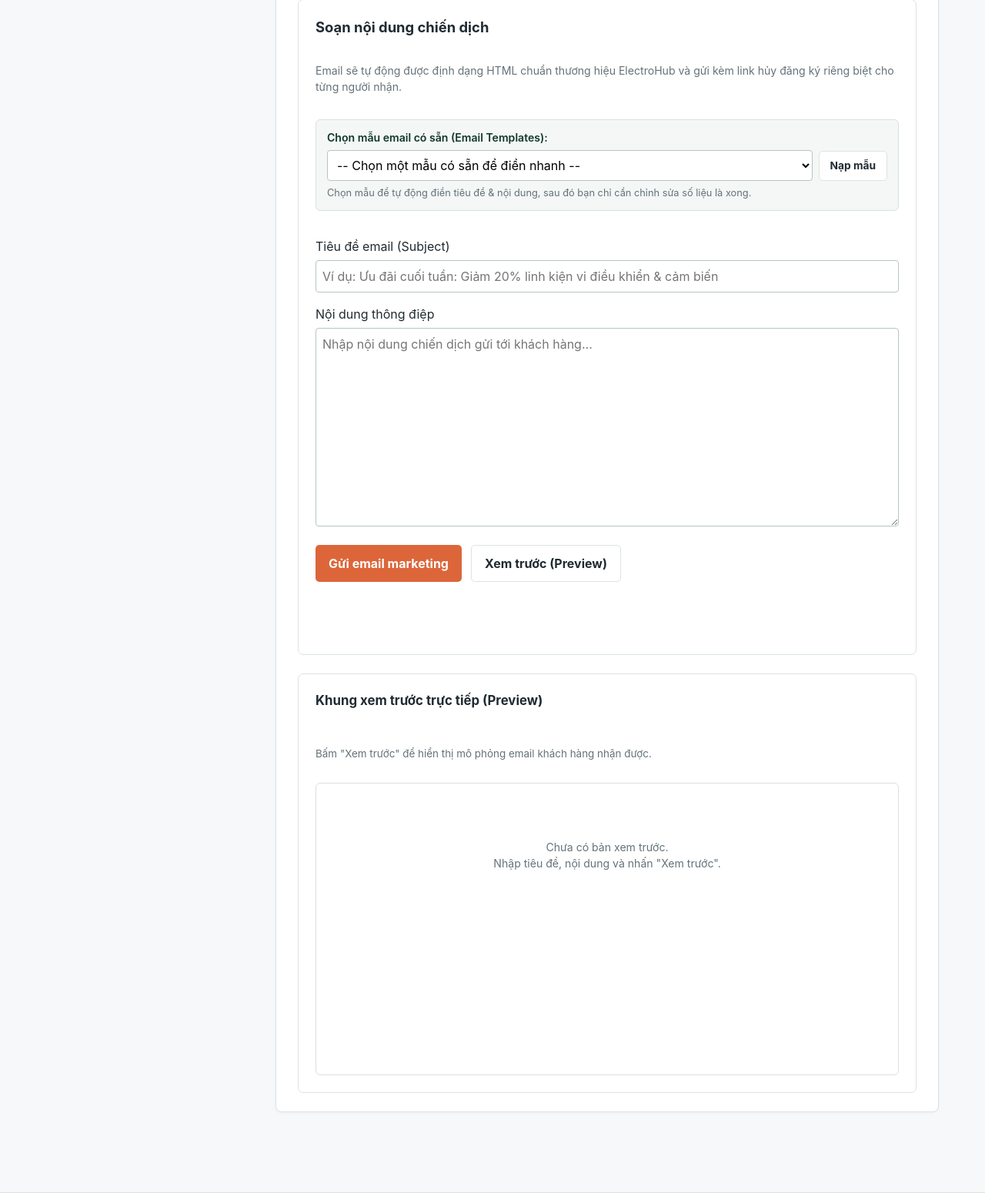
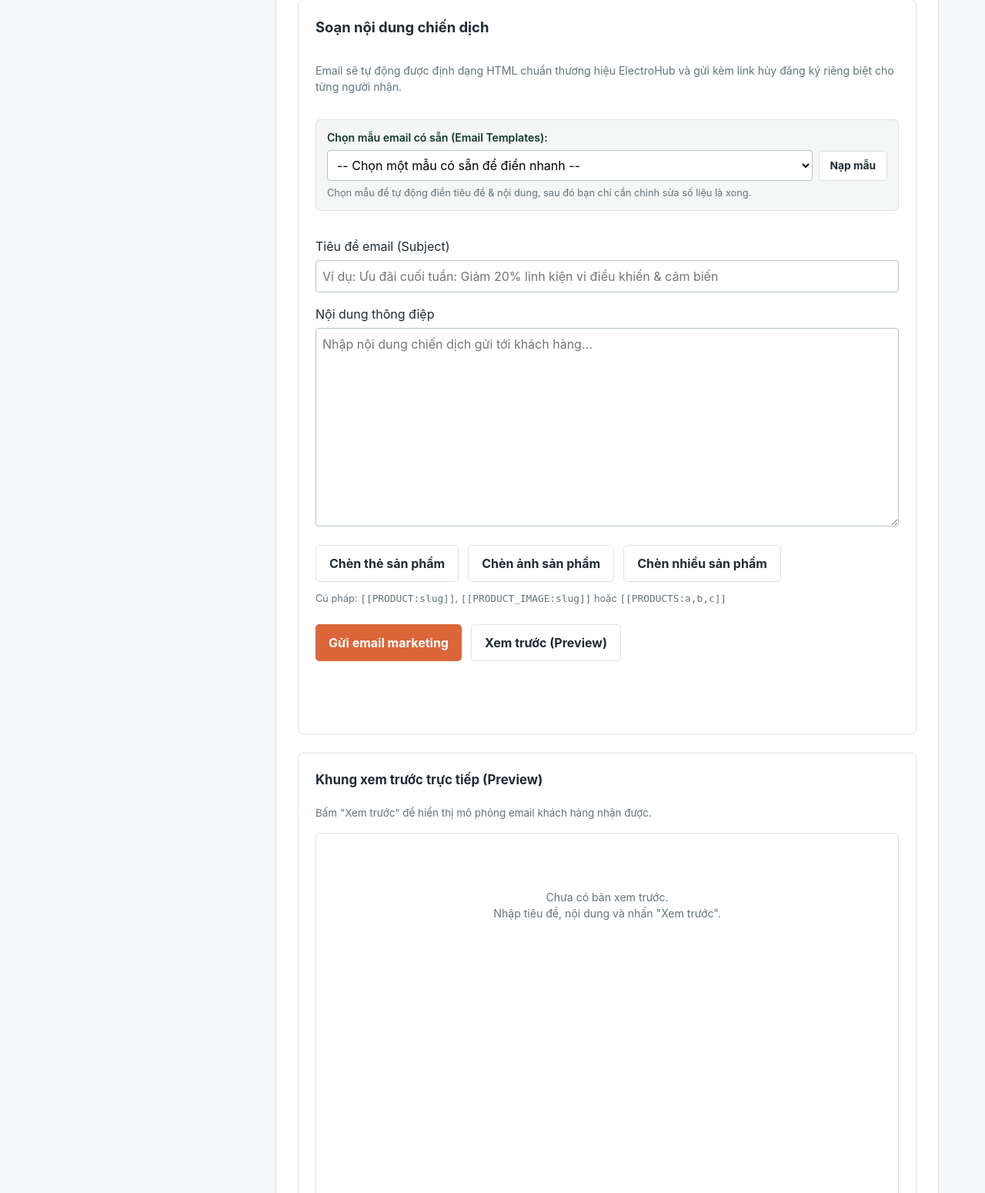
Before and after one commit to VanDung-dev/ElectroHub, a FastAPI app: template app/templates/admin/newsletter.html in a window 1280 px wide. Shown: the part 547-2097 px from the top of the page at 77% size. Run offline with FastAPI, Linux system fonts and the light colour scheme; the template is opened without the code that fills it, so the values that code supplies are empty; parts of the project's set-up code (start-up, migrations or seed data) failed here and were passed over; some libraries are stand-ins or nearby versions.

Commit message:
feat: add product placeholders to email campaigns and picker UI
- app/services/email_service.py: resolve [[PRODUCT:slug]], [[PRODUCT_IMAGE:slug]], and [[PRODUCTS:a,b,c]] placeholders to rendered HTML cards using product lookup by ID, slug, or SKU.
- app/templates/emails/campaign.html: render product card and image paragraphs without extra wrapping.
- app/templates/admin/newsletter.html: add insert buttons for single product, product image, and multi-select; include product picker modal with search and selection UI.
- app/static/js/store.js: implement product picker modal logic, multi-select mode, and textarea insertion; increase preview iframe height to 960px.

```diff
--- a/app/static/js/store.js
+++ b/app/static/js/store.js
@@ -789,7 +789,7 @@ document.querySelector("[data-preview-btn]")?.addEventListener("click", async ()
     });
     const iframe = document.createElement("iframe");
     iframe.style.width = "100%";
-    iframe.style.height = "480px";
+    iframe.style.height = "960px";
     iframe.style.border = "none";
     iframe.srcdoc = res.html;
     container.innerHTML = "";
@@ -797,6 +797,246 @@ document.querySelector("[data-preview-btn]")?.addEventListener("click", async ()
   } catch (error) {
     container.innerHTML = `<p style="color: #b54c28;">Lỗi xem trước: ${escapeHtml(error.message)}</p>`;
   }
+});
+
+let _productPickerCache = [];
+
+function updateMultiSelectUI() {
+  const modal = document.querySelector("[data-product-picker-modal]");
+  const selDiv = document.querySelector("[data-product-picker-selected]");
+  const multiBtn = document.querySelector("[data-product-picker-insert-selected]");
+  if (!modal) return;
+  const selected = modal._selectedProducts || [];
+  if (modal.dataset.multiSelect === "true") {
+    if (selDiv) {
+      selDiv.style.display = "block";
+      if (!selected.length) {
+        selDiv.textContent = "Chưa chọn sản phẩm nào";
+      } else {
+        selDiv.innerHTML = `Đã chọn: <strong>${selected.length}</strong> sản phẩm - ${selected.map((s) => escapeHtml(s)).join(", ")}`;
+      }
+    }
+    if (multiBtn) {
+      multiBtn.style.display = "inline-flex";
+      multiBtn.disabled = selected.length === 0;
+    }
+  } else {
+    if (selDiv) { selDiv.style.display = "none"; selDiv.textContent = ""; }
+    if (multiBtn) multiBtn.style.display = "none";
+  }
+}
+
+async function loadProductPicker(query = "") {
+  const listEl = document.querySelector("[data-product-picker-list]");
+  if (!listEl) return;
+  listEl.innerHTML = `<p style="color: var(--muted);">Đang tải danh sách sản phẩm…</p>`;
+  try {
+    const res = await request("/api/v1/admin/products");
+    let items = res.items || [];
+    if (query) {
+      const q = query.toLowerCase();
+      items = items.filter((p) =>
+        (p.name && p.name.toLowerCase().includes(q)) ||
+        (p.sku && p.sku.toLowerCase().includes(q)) ||
+        (p.slug && p.slug.toLowerCase().includes(q))
+      );
+    }
+    _productPickerCache = items;
+    const modal = document.querySelector("[data-product-picker-modal]");
+    const isMulti = modal?.dataset.multiSelect === "true";
+    const selected = modal?._selectedProducts || [];
+    if (!items.length) {
+      listEl.innerHTML = `<p style="color: var(--muted);">Không tìm thấy sản phẩm nào.</p>`;
+      updateMultiSelectUI();
+      return;
+    }
+    listEl.innerHTML = items
+      .map((p) => {
+        const isSelected = selected.includes(p.slug);
+        return `
+      <button type="button" data-insert-product-id="${escapeHtml(p.slug)}" style="text-align:left; border:1px solid ${isSelected ? '#12372a' : '#e5e7eb'}; border-radius:8px; padding:10px; display:flex; gap:10px; align-items:center; background:${isSelected ? '#f0f7f4' : '#fff'}; cursor:pointer; box-shadow: ${isSelected ? '0 0 0 1px #12372a inset' : 'none'};">
+        <img src="${escapeHtml(p.image_url || "/static/img/product-placeholder.svg")}" alt="" style="width:64px; height:64px; object-fit:cover; border-radius:6px; border:1px solid #f0f0f0;">
+        <div style="flex:1; min-width:0;">
+          <div style="font-weight:600; font-size:0.95rem; color:#12372a; white-space:nowrap; overflow:hidden; text-overflow:ellipsis;">${escapeHtml(p.name)}</div>
+          <div style="font-size:0.85rem; color:var(--muted);">${p.sale_price != null && p.sale_price < p.price ? `<span style="text-decoration:line-through;">${Number(p.price).toLocaleString("vi-VN")}₫</span> <strong style="color:#d97706;">${Number(p.sale_price).toLocaleString("vi-VN")}₫</strong>` : `<strong>${Number(p.price).toLocaleString("vi-VN")}₫</strong>`}</div>
+          <div style="font-size:0.75rem; color:var(--muted);">SKU: ${escapeHtml(p.sku)} · Slug: ${escapeHtml(p.slug)}</div>
+        </div>
+        <span style="font-size:0.8rem; color:${isMulti ? (isSelected ? '#12372a' : 'var(--muted)') : 'var(--accent)'};">${isMulti ? (isSelected ? '✓ Đã chọn' : 'Chọn') : 'Chèn'}</span>
+      </button>
+    `;
+      })
+      .join("");
+    updateMultiSelectUI();
+  } catch (error) {
+    listEl.innerHTML = `<p style="color:#b54c28;">Lỗi tải sản phẩm: ${escapeHtml(error.message)}</p>`;
+  }
+}
+
+document.querySelector("[data-insert-product]")?.addEventListener("click", () => {
+  const modal = document.querySelector("[data-product-picker-modal]");
+  if (modal) {
+    modal.dataset.insertMode = "card";
+    modal.dataset.multiSelect = "false";
+    modal._selectedProducts = [];
+    const hint = document.querySelector("[data-product-picker-hint]");
+    if (hint) hint.innerHTML = 'Cú pháp sẽ được chèn: <code>[[PRODUCT:slug]]</code>';
+    const multiBtn = document.querySelector("[data-product-picker-insert-selected]");
+    if (multiBtn) multiBtn.style.display = "none";
+    const selDiv = document.querySelector("[data-product-picker-selected]");
+    if (selDiv) { selDiv.style.display = "none"; selDiv.textContent = ""; }
+    modal.style.display = "flex";
+    loadProductPicker(document.querySelector("[data-product-picker-search]")?.value || "");
+  }
+});
+
+document.querySelector("[data-insert-product-image]")?.addEventListener("click", () => {
+  const modal = document.querySelector("[data-product-picker-modal]");
+  if (modal) {
+    modal.dataset.insertMode = "image";
+    modal.dataset.multiSelect = "false";
+    modal._selectedProducts = [];
+    const hint = document.querySelector("[data-product-picker-hint]");
+    if (hint) hint.innerHTML = 'Cú pháp sẽ được chèn: <code>[[PRODUCT_IMAGE:slug]]</code>';
+    const multiBtn = document.querySelector("[data-product-picker-insert-selected]");
+    if (multiBtn) multiBtn.style.display = "none";
+    const selDiv = document.querySelector("[data-product-picker-selected]");
+    if (selDiv) { selDiv.style.display = "none"; selDiv.textContent = ""; }
+    modal.style.display = "flex";
+    loadProductPicker(document.querySelector("[data-product-picker-search]")?.value || "");
+  }
+});
+
+document.querySelector("[data-insert-products-multi]")?.addEventListener("click", () => {
+  const modal = document.querySelector("[data-product-picker-modal]");
+  if (modal) {
+    modal.dataset.insertMode = "card";
+    modal.dataset.multiSelect = "true";
+    modal._selectedProducts = [];
+    const hint = document.querySelector("[data-product-picker-hint]");
+    if (hint) hint.innerHTML = 'Sẽ chèn xếp dọc: <code>[[PRODUCTS:slug1,slug2,...]]</code>';
+    const multiBtn = document.querySelector("[data-product-picker-insert-selected]");
+    if (multiBtn) { multiBtn.style.display = "inline-flex"; multiBtn.disabled = true; }
+    const selDiv = document.querySelector("[data-product-picker-selected]");
+    if (selDiv) { selDiv.style.display = "block"; selDiv.textContent = "Chưa chọn sản phẩm nào"; }
+    modal.style.display = "flex";
+    loadProductPicker(document.querySelector("[data-product-picker-search]")?.value || "");
+    message("Chế độ chèn nhiều sản phẩm: click để chọn/bỏ chọn sản phẩm");
+  }
+});
+
+document.querySelectorAll("[data-product-picker-close]").forEach((btn) => {
+  btn.addEventListener("click", () => {
+    const modal = document.querySelector("[data-product-picker-modal]");
+    if (modal) {
+      modal.style.display = "none";
+      delete modal.dataset.insertMode;
+      delete modal.dataset.multiSelect;
+      modal._selectedProducts = [];
+    }
+  });
+});
+
+document.querySelector("[data-product-picker-modal]")?.addEventListener("click", (e) => {
+  if (e.target.matches("[data-product-picker-modal]")) {
+    e.target.style.display = "none";
+    delete e.target.dataset.insertMode;
+    delete e.target.dataset.multiSelect;
+    e.target._selectedProducts = [];
+  }
+});
+
+document.querySelector("[data-product-picker-search]")?.addEventListener("input", (e) => {
+  clearTimeout(window._prodPickerTimer);
+  window._prodPickerTimer = setTimeout(() => {
+    loadProductPicker(e.target.value.trim());
+  }, 250);
+});
+
+document.querySelector("[data-product-picker-refresh]")?.addEventListener("click", () => {
+  const search = document.querySelector("[data-product-picker-search]");
+  loadProductPicker(search?.value.trim() || "");
+});
+
+document.querySelector("[data-product-picker-list]")?.addEventListener("click", (e) => {
+  const btn = e.target.closest("[data-insert-product-id]");
+  if (!btn) return;
+  const slug = btn.dataset.insertProductId;
+  const modal = document.querySelector("[data-product-picker-modal]");
+  if (!modal) return;
+
+  if (modal.dataset.multiSelect === "true") {
+    if (!modal._selectedProducts) modal._selectedProducts = [];
+    const idx = modal._selectedProducts.indexOf(slug);
+    if (idx >= 0) {
+      modal._selectedProducts.splice(idx, 1);
+    } else {
+      modal._selectedProducts.push(slug);
+    }
+    updateMultiSelectUI();
+    // Re-render to show selection state
+    const search = document.querySelector("[data-product-picker-search]");
+    loadProductPicker(search?.value.trim() || "");
+    return;
+  }
+
+  const form = document.querySelector("[data-campaign]");
+  const bodyInput = form?.querySelector('[name="body"]');
+  if (!bodyInput) return;
+  const mode = modal?.dataset.insertMode || "card";
+  const insertText = mode === "image" ? ` [[PRODUCT_IMAGE:${slug}]] ` : ` [[PRODUCT:${slug}]] `;
+  if (document.selection) {
+    bodyInput.focus();
+    const sel = document.selection.createRange();
+    sel.text = insertText;
+  } else if (bodyInput.selectionStart || bodyInput.selectionStart === 0) {
+    const startPos = bodyInput.selectionStart;
+    const endPos = bodyInput.selectionEnd;
+    bodyInput.value = bodyInput.value.substring(0, startPos) + insertText + bodyInput.value.substring(endPos, bodyInput.value.length);
+    bodyInput.selectionStart = startPos + insertText.length;
+    bodyInput.selectionEnd = startPos + insertText.length;
+  } else {
+    bodyInput.value += insertText;
+  }
+  bodyInput.focus();
+  message(mode === "image" ? "Đã chèn ảnh sản phẩm vào nội dung email." : "Đã chèn thẻ sản phẩm vào nội dung email.");
+  if (modal) {
+    modal.style.display = "none";
+    delete modal.dataset.insertMode;
+    delete modal.dataset.multiSelect;
+    modal._selectedProducts = [];
+  }
+});
+
+document.querySelector("[data-product-picker-insert-selected]")?.addEventListener("click", () => {
+  const modal = document.querySelector("[data-product-picker-modal]");
+  const form = document.querySelector("[data-campaign]");
+  const bodyInput = form?.querySelector('[name="body"]');
+  if (!modal || !bodyInput) return;
+  const selected = modal._selectedProducts || [];
+  if (!selected.length) {
+    message("Vui lòng chọn ít nhất một sản phẩm");
+    return;
+  }
+  const insertText = ` [[PRODUCTS:${selected.join(",")}]] `;
+  if (document.selection) {
+    bodyInput.focus();
+    const sel = document.selection.createRange();
+    sel.text = insertText;
+  } else if (bodyInput.selectionStart || bodyInput.selectionStart === 0) {
+    const startPos = bodyInput.selectionStart;
+    const endPos = bodyInput.selectionEnd;
+    bodyInput.value = bodyInput.value.substring(0, startPos) + insertText + bodyInput.value.substring(endPos, bodyInput.value.length);
+    bodyInput.selectionStart = startPos + insertText.length;
+    bodyInput.selectionEnd = startPos + insertText.length;
+  } else {
+    bodyInput.value += insertText;
+  }
+  bodyInput.focus();
+  message(`Đã chèn ${selected.length} sản phẩm xếp dọc vào nội dung email.`);
+  modal.style.display = "none";
+  delete modal.dataset.insertMode;
+  delete modal.dataset.multiSelect;
+  modal._selectedProducts = [];
 });
 
 document.querySelector("[data-sub-search]")?.addEventListener("input", (e) => {
--- a/app/templates/admin/newsletter.html
+++ b/app/templates/admin/newsletter.html
@@ -67,6 +67,13 @@
               <textarea name="body" required minlength="10" maxlength="5000" rows="10" placeholder="Nhập nội dung chiến dịch gửi tới khách hàng..."></textarea>
             </label>
 
+            <div style="display: flex; gap: 12px; margin-top: 8px; flex-wrap: wrap; align-items: center;">
+              <button type="button" data-insert-product class="button-light">Chèn thẻ sản phẩm</button>
+              <button type="button" data-insert-product-image class="button-light">Chèn ảnh sản phẩm</button>
+              <button type="button" data-insert-products-multi class="button-light">Chèn nhiều sản phẩm</button>
+              <span style="font-size: 0.8rem; color: var(--muted);">Cú pháp: <code>[[PRODUCT:slug]]</code>, <code>[[PRODUCT_IMAGE:slug]]</code> hoặc <code>[[PRODUCTS:a,b,c]]</code></span>
+            </div>
+
             <div style="display: flex; gap: 12px; margin-top: 8px; flex-wrap: wrap;">
               <button type="submit">Gửi email marketing</button>
               <button type="button" data-preview-btn class="button-light">Xem trước (Preview)</button>
@@ -75,9 +82,9 @@
           </form>
 
           <div class="form-card" style="margin: 0; max-width: 100%; width: 100%; box-sizing: border-box; background: #fff;">
-            <h3 style="margin-top: 0; font-size: 1.05rem;">Khung xem trước trực tiếp (Preview)</h3>
-            <p style="font-size: 0.84rem; color: var(--muted); margin-bottom: 12px;">Bấm "Xem trước" để hiển thị mô phỏng email khách hàng nhận được.</p>
-            <div data-preview-container class="preview-pane" style="width: 100%; box-sizing: border-box;">
+            <h3 style="margin-top: 0; margin-bottom: 0; font-size: 1.05rem;">Khung xem trước trực tiếp (Preview)</h3>
+            <p style="font-size: 0.84rem; color: var(--muted); margin-top: 4px; margin-bottom: 0;">Bấm "Xem trước" để hiển thị mô phỏng email khách hàng nhận được.</p>
+            <div data-preview-container class="preview-pane" style="width: 100%; box-sizing: border-box; min-height: 960px; height: 960px;">
               <p style="color: var(--muted); text-align: center; margin-top: 60px; font-size: 0.88rem;">Chưa có bản xem trước.<br>Nhập tiêu đề, nội dung và nhấn "Xem trước".</p>
             </div>
           </div>
@@ -119,4 +126,30 @@
     </section>
   </main>
 </div>
+
+<!-- Modal chèn sản phẩm -->
+<div data-product-picker-modal style="display:none; position: fixed; inset: 0; background: rgba(0,0,0,0.5); align-items: center; justify-content: center; z-index: 1000;">
+  <div style="background: #fff; width: min(900px, 95vw); max-height: 90vh; border-radius: 8px; overflow: hidden; display: flex; flex-direction: column; box-shadow: 0 20px 40px rgba(0,0,0,0.2);">
+    <header style="display:flex; align-items:center; justify-content:space-between; padding: 16px 20px; border-bottom: 1px solid #eaeaea;">
+      <div>
+        <h2 style="margin: 0; font-size: 1.1rem;">Chèn sản phẩm vào email</h2>
+        <p style="margin: 4px 0 0; color: var(--muted); font-size: 0.85rem;">Chọn sản phẩm để chèn vào nội dung email</p>
+      </div>
+      <button type="button" data-product-picker-close class="button-light" style="padding: 6px 12px;">Đóng</button>
+    </header>
+    <div style="padding: 12px 20px; border-bottom: 1px solid #f0f0f0; display:flex; gap:10px; flex-wrap: wrap;">
+      <input type="search" data-product-picker-search placeholder="Tìm kiếm theo tên, SKU..." style="flex:1; min-height: 38px; padding: 6px 12px; border: 1px solid #b8c4c4; border-radius: 4px;">
+      <button type="button" data-product-picker-refresh class="button-light">Làm mới</button>
+      <button type="button" data-product-picker-insert-selected style="display:none;" class="button">Chèn đã chọn</button>
+    </div>
+    <div data-product-picker-selected style="display:none; padding: 8px 20px; border-bottom: 1px solid #f0f0f0; background: #f9fafb; font-size: 0.85rem; color: var(--muted);"></div>
+    <div data-product-picker-list style="flex:1; overflow:auto; padding: 16px 20px; display:grid; grid-template-columns: repeat(auto-fill, minmax(260px, 1fr)); gap: 12px;">
+      <p style="color: var(--muted);">Đang tải danh sách sản phẩm…</p>
+    </div>
+    <footer style="padding: 12px 20px; border-top: 1px solid #eaeaea; display:flex; justify-content: space-between; align-items:center; font-size: 0.85rem; color: var(--muted); flex-wrap: wrap; gap: 8px;">
+      <span data-product-picker-hint>Cú pháp sẽ được chèn: <code>[[PRODUCT:slug]]</code></span>
+      <button type="button" data-product-picker-close class="button-light">Đóng</button>
+    </footer>
+  </div>
+</div>
 {% endblock %}
```
Also changed, not shown: app/services/email_service.py (+164 -6 lines), app/templates/emails/campaign.html (+9 -2 lines).
